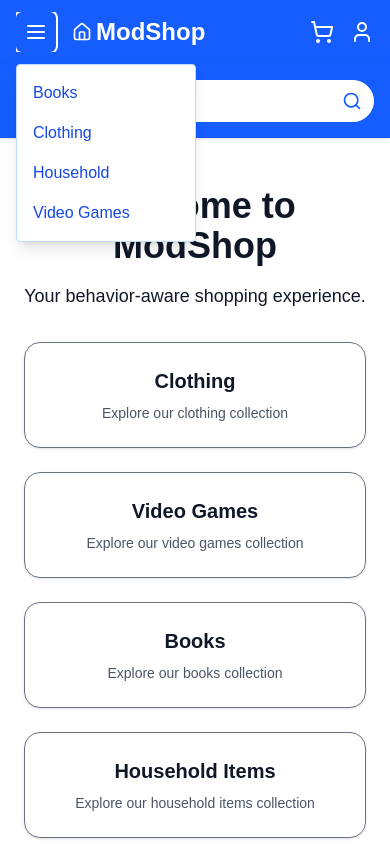
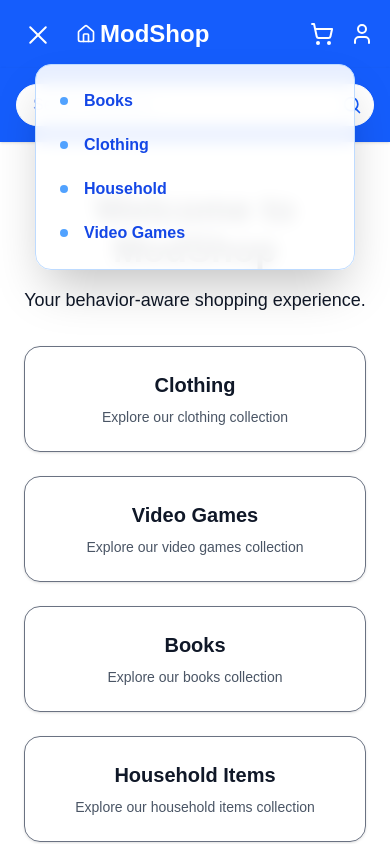
Before and after one commit to alemoraru/modshop, a Next.js app: page / in a window 390 px wide. Both pictures are taken after a click on the button "Open categories menu". Shown: the top 844 px of the page. Built offline with nearby package versions, Linux system fonts and the light colour scheme; a web font is replaced by a local one.

Commit message:
Improve styling for mobile navbar

```diff
--- a/src/components/Navbar.tsx
+++ b/src/components/Navbar.tsx
@@ -1,7 +1,7 @@
 "use client";
 
 import Link from "next/link";
-import {ShoppingCart, User, Home, Search, Menu} from "lucide-react";
+import {ShoppingCart, User, Home, Search} from "lucide-react";
 import {useCart} from "@/context/CartContext";
 import {useRouter} from "next/navigation";
 import React, {useState} from "react";
@@ -31,11 +31,20 @@ export default function Navbar() {
                 <div className="flex items-center gap-2 overflow-x-auto whitespace-nowrap min-w-0">
                     {/* Hamburger menu (mobile only) */}
                     <button
-                        className="mr-2 p-2 rounded-md hover:bg-blue-700 focus:outline-none focus:ring-2 focus:ring-white sm:hidden"
+                        className={`mr-2 p-2 rounded-md focus:outline-none transition-colors duration-200 sm:hidden border-none shadow-none`}
                         onClick={() => setMenuOpen(v => !v)}
                         aria-label="Open categories menu"
+                        tabIndex={0}
+                        type="button"
                     >
-                        <Menu className="w-6 h-6 text-white"/>
+                        <span className="relative w-7 h-7 flex flex-col items-center justify-center">
+                          <span
+                              className={`block absolute h-0.5 w-6 bg-white rounded transition-all duration-300 ease-in-out ${menuOpen ? 'rotate-45 top-3.5' : 'top-2'}`}></span>
+                          <span
+                              className={`block absolute h-0.5 w-6 bg-white rounded transition-all duration-300 ease-in-out ${menuOpen ? 'opacity-0' : 'top-3.5'}`}></span>
+                          <span
+                              className={`block absolute h-0.5 w-6 bg-white rounded transition-all duration-300 ease-in-out ${menuOpen ? '-rotate-45 top-3.5' : 'top-5'}`}></span>
+                        </span>
                     </button>
                     <Link
                         href="/"
@@ -94,21 +103,28 @@ export default function Navbar() {
             {/* Hamburger dropdown menu */}
             {menuOpen && (
                 <div
-                    className="absolute left-4 top-16 bg-white border border-blue-200 rounded shadow-lg z-50 min-w-[180px] animate-fade-in">
-                    <div className="flex flex-col py-2">
-                        <Link href="/category/books"
-                              className="px-4 py-2 text-blue-700 hover:bg-blue-50 hover:text-blue-900 rounded transition-colors"
-                              onClick={() => setMenuOpen(false)}>Books</Link>
-                        <Link href="/category/clothing"
-                              className="px-4 py-2 text-blue-700 hover:bg-blue-50 hover:text-blue-900 rounded transition-colors"
-                              onClick={() => setMenuOpen(false)}>Clothing</Link>
-                        <Link href="/category/household"
-                              className="px-4 py-2 text-blue-700 hover:bg-blue-50 hover:text-blue-900 rounded transition-colors"
-                              onClick={() => setMenuOpen(false)}>Household</Link>
-                        <Link href="/category/video-games"
-                              className="px-4 py-2 text-blue-700 hover:bg-blue-50 hover:text-blue-900 rounded transition-colors"
-                              onClick={() => setMenuOpen(false)}>Video Games</Link>
-                    </div>
+                    className="absolute left-2 right-2 top-16 mx-auto max-w-xs bg-white/90 backdrop-blur border border-blue-200 rounded-2xl shadow-2xl z-50 min-w-[180px] animate-slide-fade-in flex flex-col py-4 px-2 gap-1 transition-all duration-300"
+                >
+                    <Link href="/category/books"
+                          className="px-4 py-2 text-blue-700 font-semibold hover:bg-blue-100 hover:text-blue-900 rounded-lg transition-colors flex items-center gap-2"
+                          onClick={() => setMenuOpen(false)}>
+                        <span className="inline-block w-2 h-2 rounded-full bg-blue-400 mr-2"/>Books
+                    </Link>
+                    <Link href="/category/clothing"
+                          className="px-4 py-2 text-blue-700 font-semibold hover:bg-blue-100 hover:text-blue-900 rounded-lg transition-colors flex items-center gap-2"
+                          onClick={() => setMenuOpen(false)}>
+                        <span className="inline-block w-2 h-2 rounded-full bg-blue-400 mr-2"/>Clothing
+                    </Link>
+                    <Link href="/category/household"
+                          className="px-4 py-2 text-blue-700 font-semibold hover:bg-blue-100 hover:text-blue-900 rounded-lg transition-colors flex items-center gap-2"
+                          onClick={() => setMenuOpen(false)}>
+                        <span className="inline-block w-2 h-2 rounded-full bg-blue-400 mr-2"/>Household
+                    </Link>
+                    <Link href="/category/video-games"
+                          className="px-4 py-2 text-blue-700 font-semibold hover:bg-blue-100 hover:text-blue-900 rounded-lg transition-colors flex items-center gap-2"
+                          onClick={() => setMenuOpen(false)}>
+                        <span className="inline-block w-2 h-2 rounded-full bg-blue-400 mr-2"/>Video Games
+                    </Link>
                 </div>
             )}
 
```
